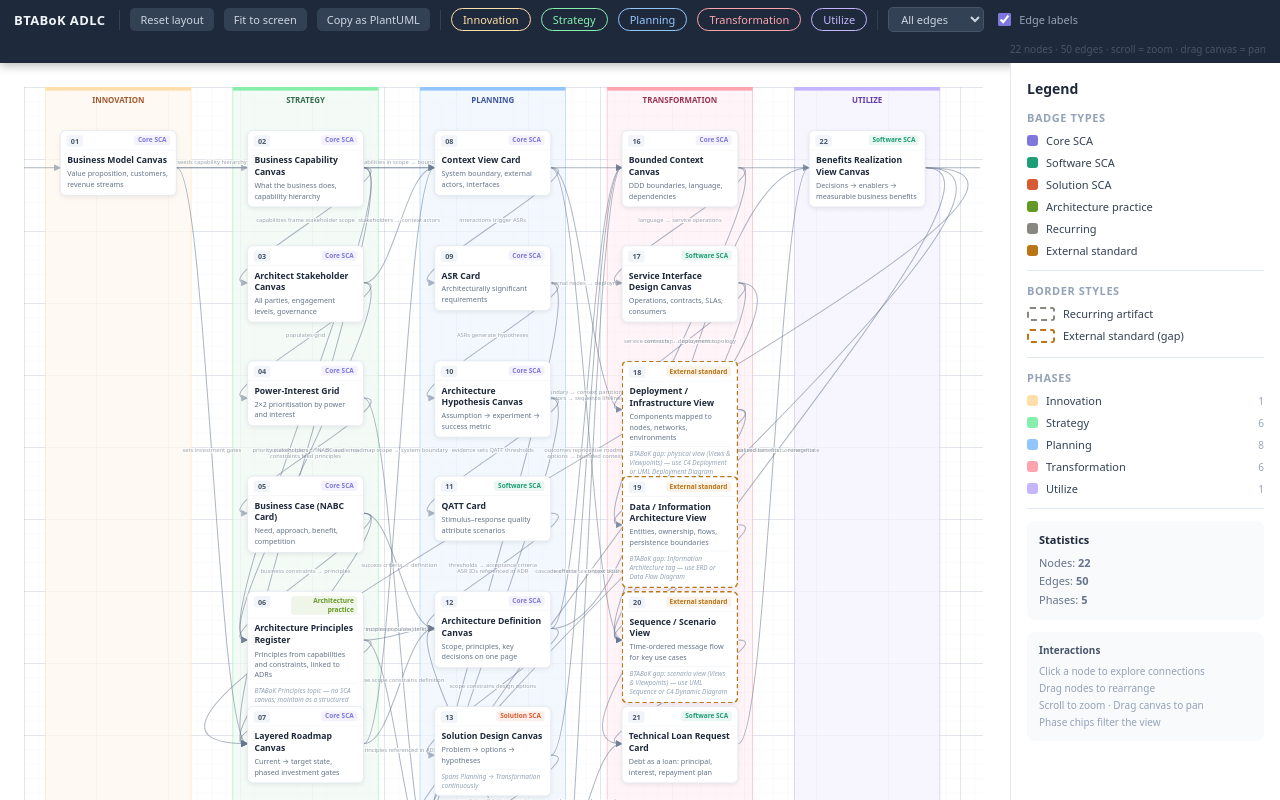
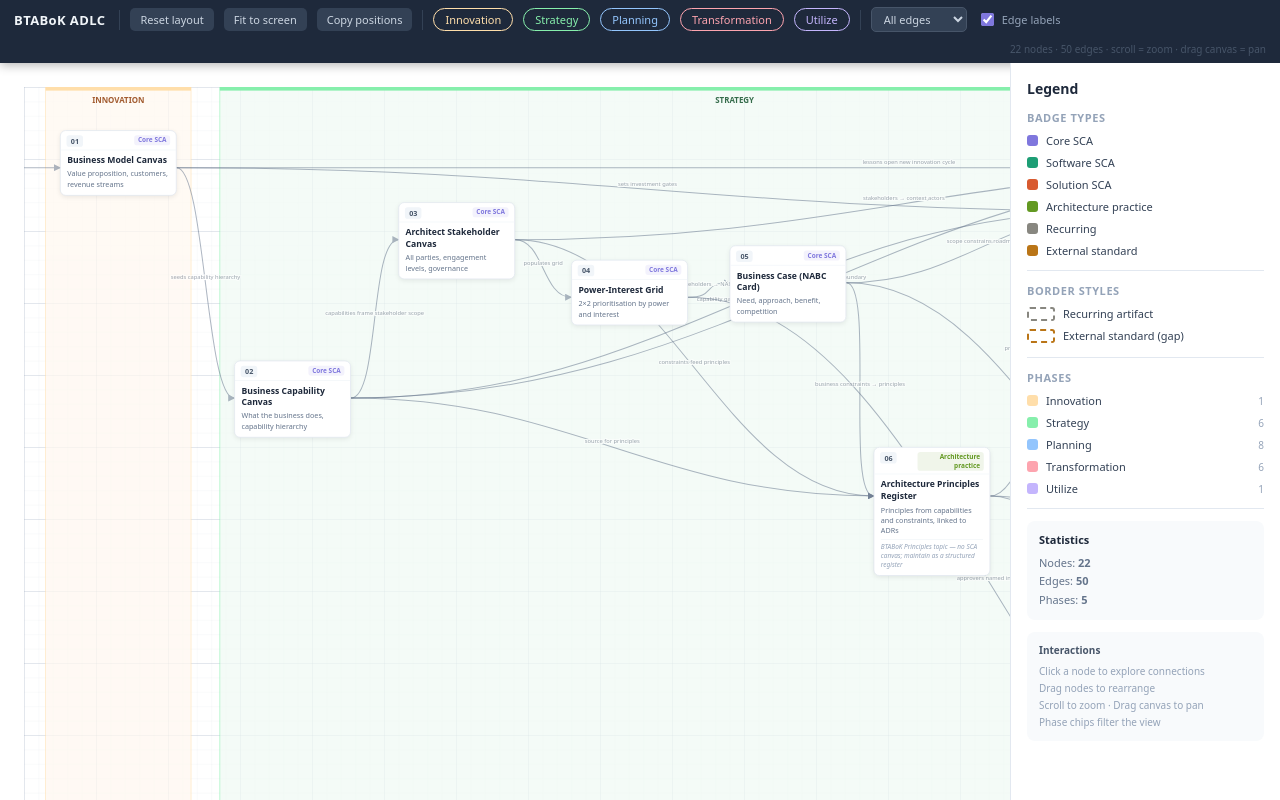
Before and after one commit to hza/btabok-adlc, a React (Vite) app: page / in a window 1280 px wide. Built offline with nearby package versions, Linux system fonts and the light colour scheme.

Commit message:
Refactor position copying functionality and update NODE_POSITIONS data structure

```diff
--- a/src/App.tsx
+++ b/src/App.tsx
@@ -204,90 +204,19 @@ export default function App() {
     setIsPanning(false);
   }, []);
 
-  // ── PlantUML export ─────────────────────────────────────────────────────────
+  // ── Copy positions ───────────────────────────────────────────────────────────
   const [copied, setCopied] = useState(false);
 
-  const handleCopyPlantUML = useCallback(() => {
-    const lines: string[] = [
-      '@startuml BTABoK_ADLC',
-      "' Generated from BTABoK ADLC interactive graph",
-      '',
-      'skinparam componentStyle rectangle',
-      'skinparam defaultFontName "system-ui"',
-      'skinparam defaultFontSize 11',
-      'skinparam component {',
-      '  BackgroundColor #FFFFFF',
-      '  BorderColor #CBD5E1',
-      '  FontColor #1E293B',
-      '}',
-      'skinparam package {',
-      '  FontStyle bold',
-      '  FontSize 12',
-      '}',
-      '',
-    ];
-
-    // Phase colour map for skinparam overrides
-    const phaseColors: Record<Phase, string> = {
-      innovation:     '#FFF8F0',
-      strategy:       '#F0FAF4',
-      planning:       '#EFF6FF',
-      transformation: '#FFF0F4',
-      utilize:        '#F5F3FF',
-    };
-
-    // Group nodes by phase in declaration order
-    for (const ph of PHASES) {
-      const phNodes = NODES.filter(n => n.phase === ph);
-      if (!phNodes.length) continue;
-      lines.push(`package "${PHASE_LABEL[ph]}" #${phaseColors[ph].slice(1)} {`);
-      for (const n of phNodes) {
-        // stereotypes: badge-colour group (drives skinparam) + optional modifier
-        const stereos = [`<<${n.badgeColor}>>`];
-        if (n.recurring) stereos.push('<<recurring>>');
-        if (n.external)  stereos.push('<<external>>');
-        const title = n.title.replace(/[[\]]/g, '');
-        lines.push(`  component "${n.num} ${title}" ${stereos.join(' ')} as ${n.id}`);
-      }
-      lines.push('}');
-      lines.push('');
-    }
-
-    // One skinparam block per badge-colour group (stereotype = badgeColor key)
-    // Light background derived by blending badge colour toward white
-    const badgeBgLight: Record<string, string> = {
-      purple: '#EDEAFC',
-      teal:   '#D3F2E8',
-      coral:  '#FAE0D8',
-      green:  '#DCF0B8',
-      gray:   '#E8E8E6',
-      amber:  '#F5E4C0',
-    };
-    lines.push("' badge-colour stereotypes");
-    for (const [key, border] of Object.entries(BADGE_COLORS)) {
-      const bg = badgeBgLight[key] ?? '#FFFFFF';
-      lines.push(`skinparam component<<${key}>> {`);
-      lines.push(`  BackgroundColor ${bg}`);
-      lines.push(`  BorderColor ${border}`);
-      lines.push('}');
-    }
-    lines.push('');
-
-    // Edges
-    lines.push("' relationships");
-    for (const e of EDGES) {
-      lines.push(`${e.from} --> ${e.to} : ${e.label}`);
-    }
-
-    lines.push('');
-    lines.push('@enduml');
-
-    const src = lines.join('\n');
+  const handleCopyPositions = useCallback(() => {
+    const entries = Object.entries(positions)
+      .map(([id, pos]) => `  ${id}: { x:${pos.x}, y:${pos.y} },`)
+      .join('\n');
+    const src = `export const NODE_POSITIONS: Record<string, { x: number; y: number }> = {\n${entries}\n};\n`;
     navigator.clipboard.writeText(src).then(() => {
       setCopied(true);
       setTimeout(() => setCopied(false), 2000);
     });
-  }, []);
+  }, [positions]);
 
   // ── fit / reset ─────────────────────────────────────────────────────────────
   const handleReset = useCallback(() => setPositions(INIT_POS()), []);
@@ -374,8 +303,8 @@ export default function App() {
         <Divider/>
         <TopBtn onClick={handleReset}>Reset layout</TopBtn>
         <TopBtn onClick={handleFit}>Fit to screen</TopBtn>
-        <TopBtn onClick={handleCopyPlantUML}>
-          {copied ? '✓ Copied!' : 'Copy as PlantUML'}
+        <TopBtn onClick={handleCopyPositions}>
+          {copied ? '✓ Copied!' : 'Copy positions'}
         </TopBtn>
         <Divider/>
         {PHASES.map(ph => {
--- a/src/data.ts
+++ b/src/data.ts
@@ -1,24 +1,24 @@
 export const NODE_POSITIONS: Record<string, { x: number; y: number }> = {
-  n01: { x:50,   y:60   },
-  n02: { x:310,  y:60   },
-  n03: { x:310,  y:220  },
-  n04: { x:310,  y:380  },
-  n05: { x:310,  y:540  },
-  n06: { x:310,  y:700  },
-  n07: { x:310,  y:860  },
-  n08: { x:570,  y:60   },
-  n09: { x:570,  y:220  },
-  n10: { x:570,  y:380  },
-  n11: { x:570,  y:540  },
-  n12: { x:570,  y:700  },
-  n13: { x:570,  y:860  },
-  n14: { x:570,  y:1020 },
-  n15: { x:570,  y:1180 },
-  n16: { x:830,  y:60   },
-  n17: { x:830,  y:220  },
-  n18: { x:830,  y:380  },
-  n19: { x:830,  y:540  },
-  n20: { x:830,  y:700  },
-  n21: { x:830,  y:860  },
-  n22: { x:1090, y:60   },
+  n01: { x:50, y:60 },
+  n02: { x:292, y:380 },
+  n03: { x:520, y:160 },
+  n04: { x:760, y:240 },
+  n05: { x:980, y:220 },
+  n06: { x:1180, y:500 },
+  n07: { x:1520, y:120 },
+  n08: { x:1762, y:60 },
+  n09: { x:1762, y:220 },
+  n10: { x:1762, y:380 },
+  n11: { x:1762, y:540 },
+  n12: { x:1762, y:700 },
+  n13: { x:1762, y:860 },
+  n14: { x:1762, y:1020 },
+  n15: { x:1762, y:1180 },
+  n16: { x:2004, y:60 },
+  n17: { x:2004, y:220 },
+  n18: { x:2004, y:380 },
+  n19: { x:2004, y:540 },
+  n20: { x:2004, y:700 },
+  n21: { x:2004, y:860 },
+  n22: { x:2246, y:60 },
 };
```
